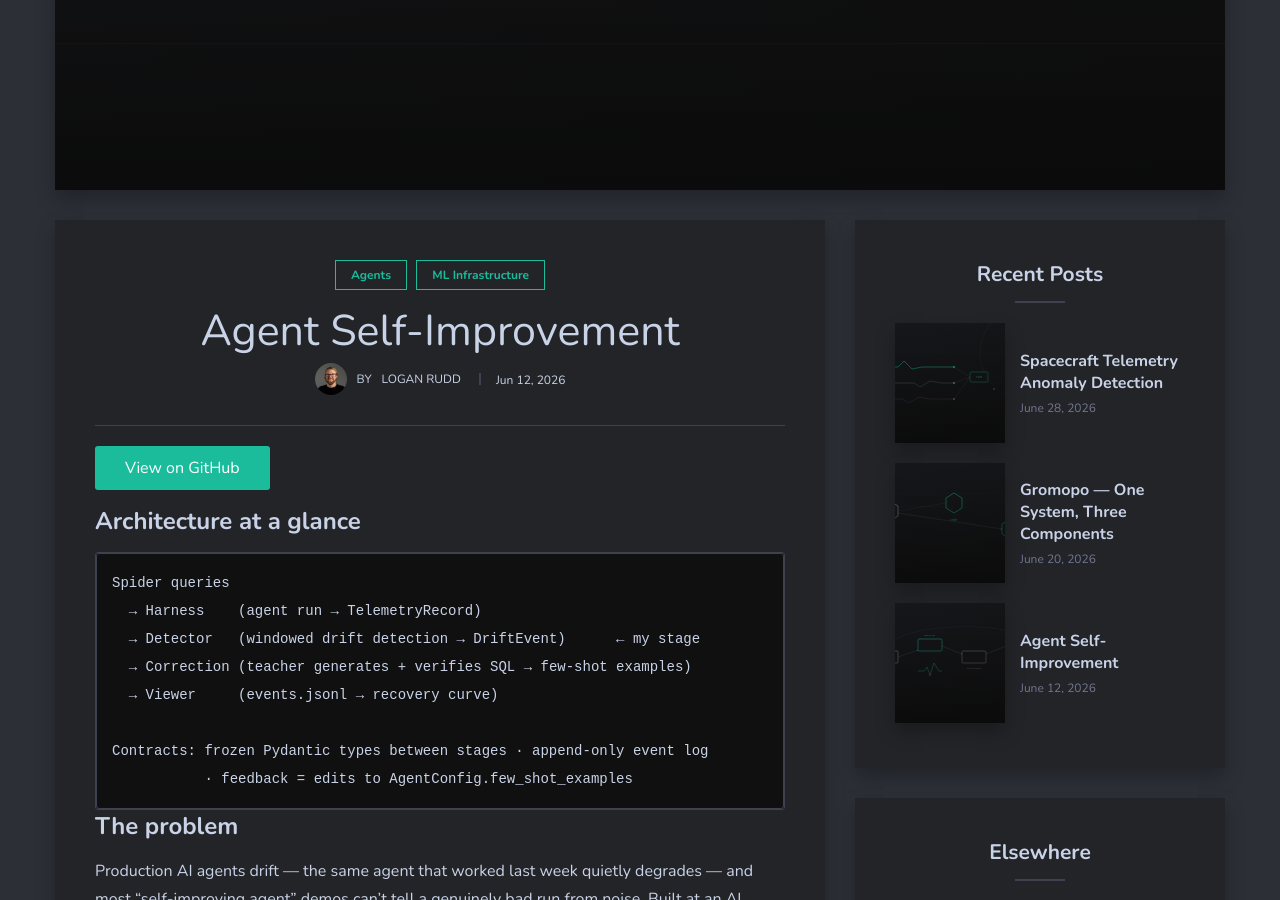
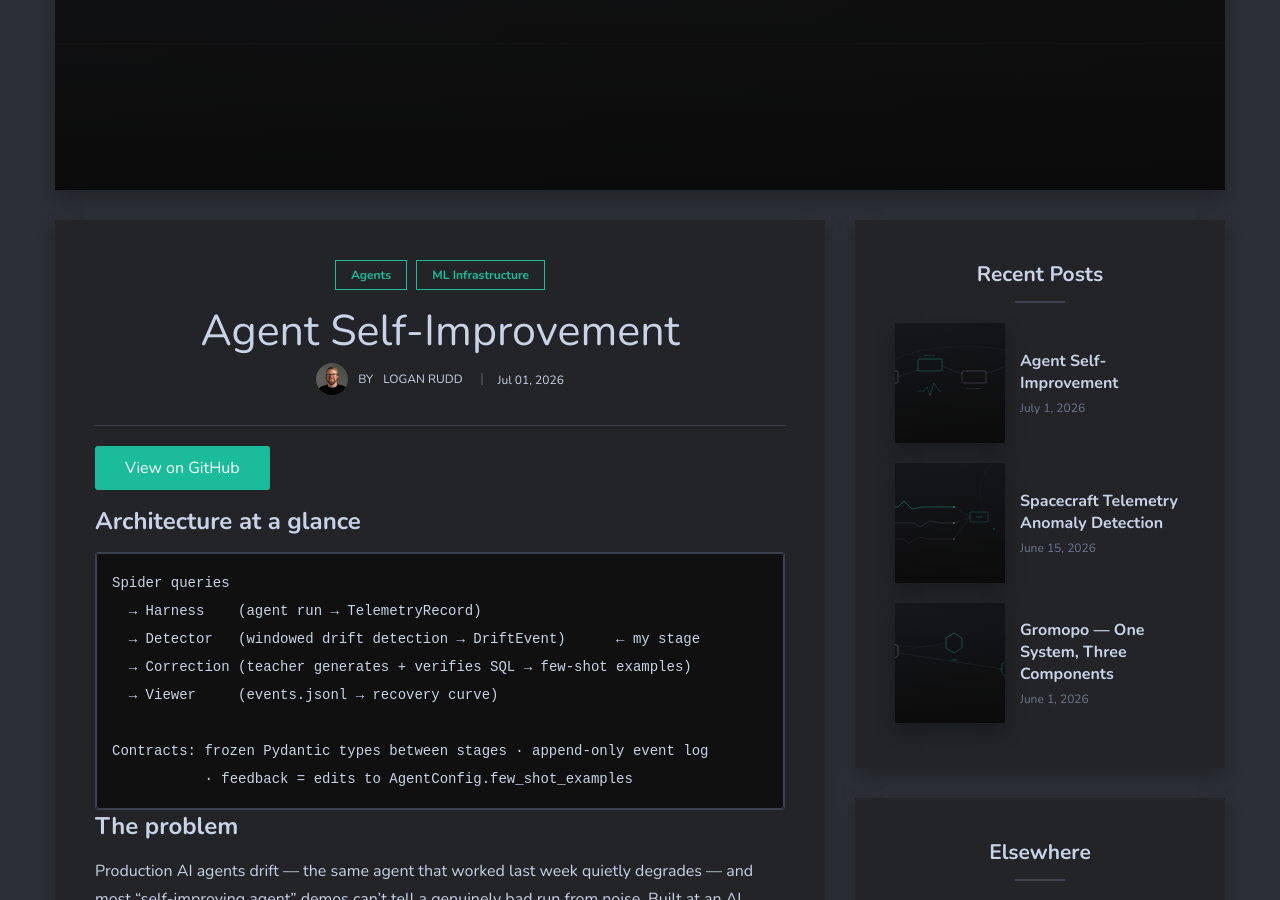
Before and after one commit to loganrudd/loganrudd.github.io, a Jekyll site: the page built from _posts/2026-07-01-agent-self-improvement.md, in a window 1280 px wide and 900 px high, scrolled down 505 px. Built offline with Jekyll 4.4.1, drawn with Linux system fonts in a browser that asks for light colours; nearby versions of some CDN libraries; some of the changed text lies outside the part shown.

Commit message:
Correct date

```diff
--- a/_posts/2026-06-20-gromopo.md
+++ b/_posts/2026-06-01-gromopo.md
@@ -1,7 +1,7 @@
 ---
 layout: post
 title: Gromopo — One System, Three Components
-date: 2026-06-20 09:00:00 +0000
+date: 2026-06-01 09:00:00 +0000
 image: gromopo.svg
 tags: [ML Infrastructure, RAG]
 description: A multi-tenant reviews-to-answers system — a RAG service, a Next.js ordering platform, and a Solana review program tied together on-chain. My strongest example of production infrastructure thinking.
--- a/_posts/2026-06-28-spacecraft-telemetry-anomaly-detection.md
+++ b/_posts/2026-06-15-spacecraft-telemetry-anomaly-detection.md
@@ -1,7 +1,7 @@
 ---
 layout: post
 title: Spacecraft Telemetry Anomaly Detection
-date: 2026-06-28 09:00:00 +0000
+date: 2026-06-15 09:00:00 +0000
 image: telemetry.svg
 tags: [ML Infrastructure, Aerospace]
 description: An end-to-end MLOps platform detecting anomalies across hundreds of channels of real ESA spacecraft telemetry — built so per-channel models stay trainable and servable without infra cost exploding.
--- a/_posts/2026-06-12-agent-self-improvement.md
+++ b/_posts/2026-07-01-agent-self-improvement.md
@@ -1,7 +1,7 @@
 ---
 layout: post
 title: Agent Self-Improvement
-date: 2026-06-12 09:00:00 +0000
+date: 2026-07-01 09:00:00 +0000
 image: agent.svg
 tags: [Agents, ML Infrastructure]
 description: A self-correcting text-to-SQL agent that detects its own performance drift with windowed statistics and learns from its failures — recovery validated by a McNemar test. I owned the drift-detection stage.
```
